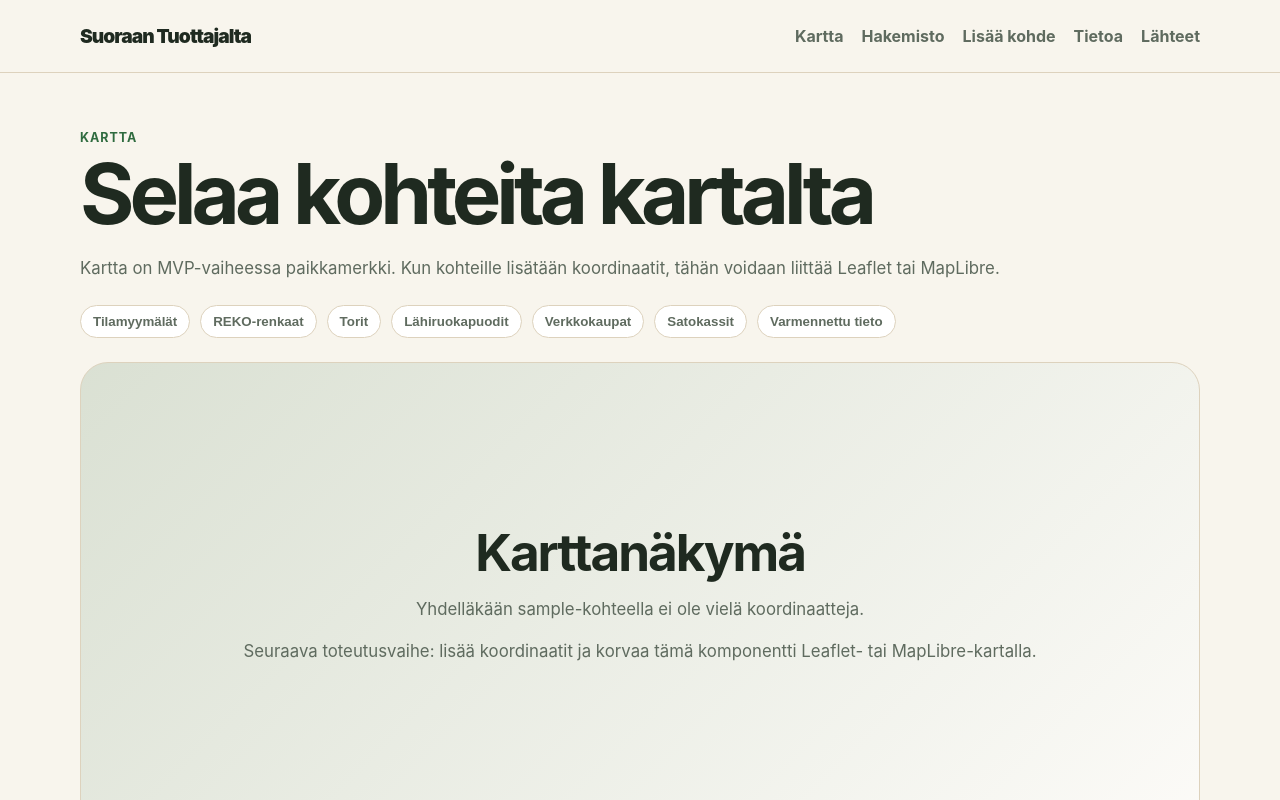
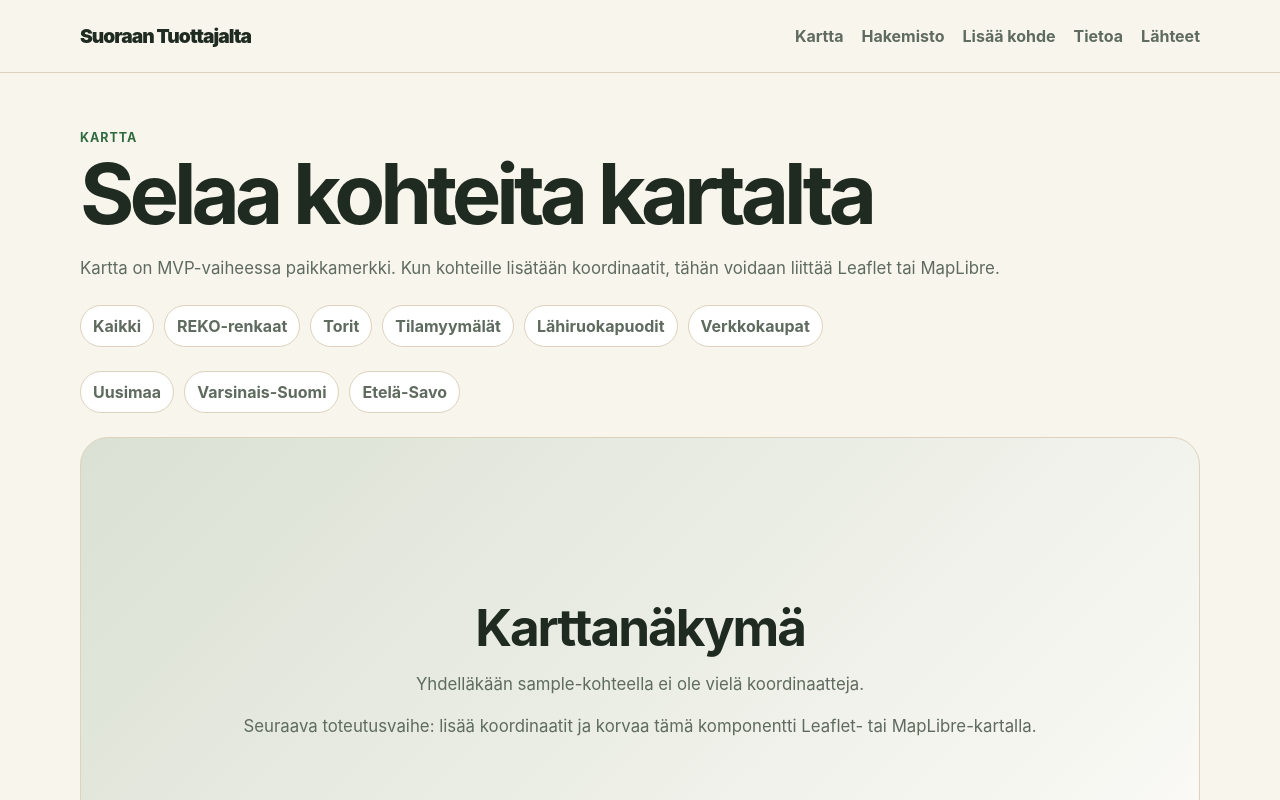
Before and after one commit to arthainsight/suoraantuottajalta, a Next.js app: page /kartta in a window 1280 px wide. Shown: the top 800 px of the page. Built offline with nearby package versions, Linux system fonts and the light colour scheme.

Commit message:
Make place filters clickable

```diff
--- a/components/PlaceFilters.tsx
+++ b/components/PlaceFilters.tsx
@@ -1,21 +1,39 @@
-const filters = [
-  "Tilamyymälät",
-  "REKO-renkaat",
-  "Torit",
-  "Lähiruokapuodit",
-  "Verkkokaupat",
-  "Satokassit",
-  "Varmennettu tieto",
+import Link from "next/link";
+
+const typeFilters = [
+  { label: "REKO-renkaat", href: "/hakemisto?type=reko" },
+  { label: "Torit", href: "/hakemisto?type=tori" },
+  { label: "Tilamyymälät", href: "/hakemisto?type=tilamyymala" },
+  { label: "Lähiruokapuodit", href: "/hakemisto?type=lahiruokapuoti" },
+  { label: "Verkkokaupat", href: "/hakemisto?type=verkkokauppa" },
+];
+
+const regionFilters = [
+  { label: "Uusimaa", href: "/hakemisto?region=Uusimaa" },
+  { label: "Varsinais-Suomi", href: "/hakemisto?region=Varsinais-Suomi" },
+  { label: "Etelä-Savo", href: "/hakemisto?region=Etelä-Savo" },
 ];
 
 export function PlaceFilters() {
   return (
-    <div className="filters" aria-label="Kohdesuodattimet">
-      {filters.map((filter) => (
-        <button className="filter" type="button" key={filter}>
-          {filter}
-        </button>
-      ))}
+    <div>
+      <div className="filters" aria-label="Myyntitavan suodattimet">
+        <Link className="filter" href="/hakemisto">
+          Kaikki
+        </Link>
+        {typeFilters.map((filter) => (
+          <Link className="filter" href={filter.href} key={filter.label}>
+            {filter.label}
+          </Link>
+        ))}
+      </div>
+      <div className="filters" aria-label="Maakunnan suodattimet">
+        {regionFilters.map((filter) => (
+          <Link className="filter" href={filter.href} key={filter.label}>
+            {filter.label}
+          </Link>
+        ))}
+      </div>
     </div>
   );
 }
```
